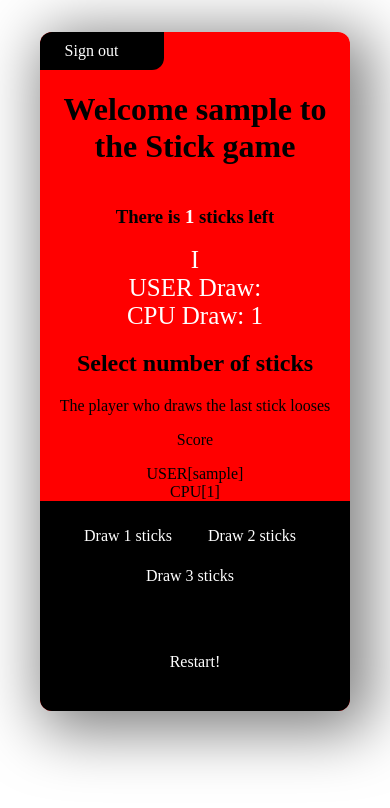
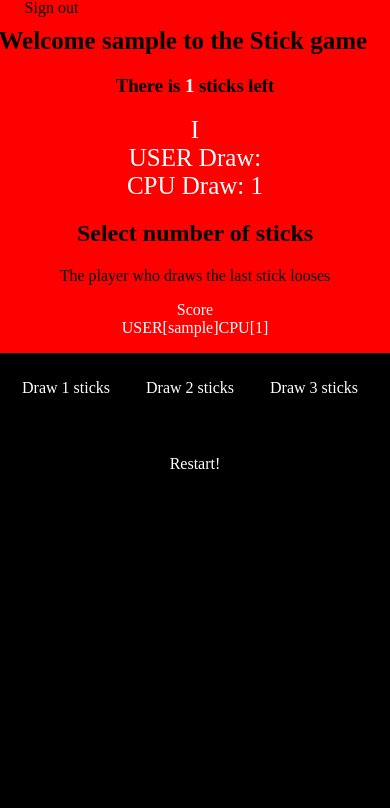
Before and after one commit to mjuu/1DV608_Sticks, a PHP site: page / in a window 390 px wide. Shown: the top 808 px of the page. Run offline with PHP 8.4, Linux system fonts and the light colour scheme; the visitor is signed in with stand-in values (Sample User, id 1).

Commit message:
Design fix and made the game harder.

```diff
--- a/style.css
+++ b/style.css
@@ -5,7 +5,6 @@
     display: -ms-flexbox;
     display: -webkit-flex;
     display: inline-flex;
-
     -webkit-flex-flow: column wrap;
     flex-flow: column wrap;
     font-weight: bold;
@@ -35,9 +34,6 @@ header {
     display: flex;
     text-align: center;
     background-color: red;
-}
-nav{
-    text-align: left;
 }
 
 main {
@@ -70,27 +66,8 @@ main {
 .aside-4 {
     background: black;
     text-align: center;
+    height: 50px;
 }
-
-@media all and (min-width: 600px) {
-    .aside {
-        flex: 1 auto;
-        flex-flow:column;
-        flex-direction: row;
-        margin: 0;
-    }
-}
-/*
-*@media all and (min-width: 800px) {
-    .main    { flex: 1 10px; }
-    .main    { order: 6; }
-    .aside-1 { order: 2; }
-    .aside-2 { order: 3; }
-    .aside-3 { order: 4; }
-    .aside-4 { order: 5; }
-    .footer  { order: 6; }
-}
-*/
 
 body {
     padding: 2em;
@@ -117,14 +94,12 @@ body{
 }
 html{
 
-    /*
-    background: url("https://wallpaperscraft.com/image/nets_sticks_woven_basket_18465_1920x1080.jpg") no-repeat center center fixed;
+   /* background: url("https://wallpaperscraft.com/image/nets_sticks_woven_basket_18465_1920x1080.jpg") no-repeat center center fixed;
    */
     -webkit-background-size: cover;
     -moz-background-size: cover;
     -o-background-size: cover;
     background-size: cover;
-
 }
 
 ol{
@@ -146,7 +121,6 @@ a {
     color: black;
     text-align: center;
     text-decoration: none;
-
 }
 
 nav {
@@ -197,7 +171,6 @@ nav a:active{
     display: inline-block;
     width: 100%;
     text-align: left;
-
 }
 #login ul{
     overflow: hidden;
@@ -238,7 +211,6 @@ nav a:active{
     color: black;
 }
 fieldset{
-
     border: hidden;
     background-color: black;
     border-radius: 12px 12px 12px 12px;
@@ -255,7 +227,6 @@ fieldset{
 fieldset p{
     color: red;
     font-size: 18px;
-
 }
 #legend1{
     border: hidden;
@@ -265,7 +236,6 @@ fieldset p{
     padding-top: 25px;
     font-size: 20px;
     overflow: hidden;
-
 
 }
 #legend2{
@@ -278,12 +248,9 @@ fieldset p{
     text-align: left;
     font-size: 20px;
     overflow: hidden;
-
-
 }
 form{
     background-color: white;
-
 }
 label{
     float: none;
@@ -389,23 +356,11 @@ li a:active{
     margin: 0;
     text-decoration: none;
 }
-/* hides if user want to see page without css*/
-#hide{
-    display: inline;
-    color: black;
-}
 
 .draws{
     background-color: red;
     font-size: 25px;
 }
-/*
-a:link#restart{
-    color: red;
-    background-color: red;
-
-}
-*/
 
 a:link#restart{
 
@@ -466,9 +421,150 @@ a:active#restart1{
     background-color: gray;
     color: black;
 }
+#score{
+    color: white;
+}
 footer{
     display: flex;
     align-items: flex-end;
     background-color: red;
     margin: 0;
 }
+@media screen and (min-width: 600px){
+    #wrapper {
+        width: 50%;
+        height: auto;
+
+    }
+}
+
+@media screen and (max-width: 500px){
+    header, nav, main, footer, section{display: block;}
+    html,body{
+        margin: 0px;
+        height: 480px;
+    }
+    header {
+        height: auto;
+        display: flex;
+        text-align: center;
+        background-color: red;
+        margin-bottom: 10px;
+    }
+    header h1{
+        font-size: 25px;
+        z-index: 2;
+        padding-top: 10px;
+    }
+    main{
+        margin-top: -25px;
+        z-index: 1;
+
+        flex-wrap: wrap;
+    }
+
+    nav{
+        text-align: left;
+        display: block;
+        width: 5%;
+        margin-top: -11px;
+    }
+    .aside-1 {
+        background: red;
+        color: black;
+        text-align: center;
+
+    }
+
+    .aside-2 {
+        background: red;
+        color: white;
+        text-align: center;
+
+        height: auto;
+
+    }
+    .aside-3 {
+        background: red;
+        text-align: center;
+        height: auto;
+        z-index: 3;
+    }
+    .aside-4 {
+        background: black;
+        height: auto;
+        text-align: center;
+        display: inline-block;
+        z-index: 3;
+
+    }
+    footer{
+        display: flex;
+        align-items: flex-end;
+        background-color: red;
+        margin-top: -10px;
+        z-index: 1;
+        height: auto;
+    }
+
+    body {
+        padding: 0em;
+        height: 480px;
+    }
+
+
+    #wrapper {
+        width: 100%;
+        height: auto;
+        margin: 0 auto;
+        overflow: hidden;
+        position: relative;
+        box-shadow: 0px 0px 0px 0px rgba(0,0,0,0.5);
+        border-radius: 0px 0px 0px 0px;
+        background-color: black;
+        display: block;
+
+    }
+    html{
+        background: black;
+        -webkit-background-size: cover;
+        -moz-background-size: cover;
+        -o-background-size: cover;
+        background-size: cover;
+    }
+
+    .loginBG{
+        background-color: black;
+        display: block;
+        flex-direction: column;
+    }
+    form{
+        background-color: black;
+    }
+    fieldset{
+        background-color: white;
+        color: black;
+        opacity: 1;
+    }
+    #login a:visited{
+        background-color: red;
+        color: white;
+    }
+    #login a:hover{
+        background-color: white;
+        color: black;
+        transition:0.5s;
+    }
+    input[type="submit"]{
+        background-color: red;
+        color: black;
+    }
+
+    input[type="submit"]:hover{
+        background-color: black;
+        color: red;
+        opacity: 0.8;
+    }
+
+
+}
--- a/view/LoginView.php
+++ b/view/LoginView.php
@@ -144,7 +144,7 @@ class LoginView{
              <title>Sticks Login</title>
              <meta charset="UTF-8">
              <meta name="viewport" content="width=device-width, initial-scale=1.0">
-             <meta name="theme-color" content="yellow">
+             <meta name="theme-color" content="black">
              <link rel="stylesheet" type="text/css" href="../style.css">
           </head>
           <body>
@@ -181,7 +181,7 @@ class LoginView{
              <title>Sticks Login</title>
              <meta charset="UTF-8">
              <meta name="viewport" content="width=device-width, initial-scale=1.0">
-             <meta name="theme-color" content="blue">
+             <meta name="theme-color" content="black">
              <link rel="stylesheet" type="text/css" href="../style.css">
           </head>
 
@@ -193,13 +193,13 @@ class LoginView{
 				<fieldset>
 					<legend id="legend2">Register a new account </legend>
 					<p id="' . self::$messageId . '">' . $message . '</p>
-					<label for="' . self::$usernameReg . '">Username <p id="hide">:</p></label>
+					<label for="' . self::$usernameReg . '">Username</label>
 					<input type="text" id="' . self::$usernameReg . '" name="' . self::$usernameReg . '" value="" />
 					<br>
-					<label for="' . self::$password . '">Password <p id="hide">:</p></label>
+					<label for="' . self::$password . '">Password</label>
 					<input type="password" id="' . self::$password . '" name="' . self::$password . '" />
                     <br>
-					<label for="' . self::$repassword . '">Retype Password <p id="hide">:</p></label>
+					<label for="' . self::$repassword . '">Retype Password</label>
 					<input type="password" id="' . self::$repassword . '" name="' . self::$repassword . '" />
 					<input type="submit" name="' . self::$registerButton . '" value="register" />
 				</fieldset>
--- a/view/SticksView.php
+++ b/view/SticksView.php
@@ -27,10 +27,7 @@ class SticksView{
     public $dfull;
     public $loggedU;
     public $sticksLeft;
-    public $tempArr;
     public $backupArr;
-
-
     public $finnished;
 
     public function __construct(){
@@ -47,8 +44,6 @@ class SticksView{
         if($this->restartGame()==true){
             $this->stickModel->setArr(22);
         }
-
-        $this->tempArr =$this->stickModel->getArr();
     }
 
     public function draw1(){
@@ -107,9 +102,6 @@ class SticksView{
                 $this->renderV2();
             }
         }
-
-
-
     }
     public function startGame(){
         if(isset($_SESSION['sticks'])!=true){
@@ -142,21 +134,6 @@ class SticksView{
         }
     }
 
-
-    public function cpuDraw(){
-        var_dump($this->sticksLeft);
-        if($this->sticksLeft==0){
-            $this->stickModel->setCPUWin();
-        }
-        echo $this->stickModel->cpu();
-        if($this->sticksLeft == 0){
-            $this->stickModel->setUSERWin();
-        }
-        echo '<br>'.$this->stickModel->getArrSize();
-
-        $this->renderV1();
-    }
-
     public function sticksDrawed(){
 
             $userDraw='';
@@ -167,7 +144,6 @@ class SticksView{
             }elseif ($this->draw3Clicked()){
                 $userDraw='3';
             }
-
             return '
         <div class="draws">USER Draw: '.$userDraw.'
         <br>CPU Draw: '.$_SESSION['cpu'].'</div>';
@@ -176,7 +152,6 @@ class SticksView{
 
     public function renderV1(){
       //  echo 'V1';
-
         echo $this->htmlStart();
         echo $this->headStart();
         echo $this->bodyStart();
@@ -189,7 +164,6 @@ class SticksView{
 
         echo $this->headerEnd();
 
-
         echo $this->mainStart();
         if($this->arraySizeCheck()===0){
             echo $this->printSticks(0,0);
@@ -197,7 +171,6 @@ class SticksView{
         }else{
             echo $this->printSticksNR($this->stickModel->getArrSize());//
         }
-
         echo $this->mainEnd();
 
         //Shows sticks
@@ -258,8 +231,6 @@ class SticksView{
 
         //Shows how many sticks left
         echo $this->mainStart();
-       // if($this->arraySizeCheck()===0){
-           // echo $this->printSticks('0','Restart if you want to play again');
         if($this->stickModel->getUserWin()==NULL &&$this->stickModel->getCPUWin()==NULL){
             echo $this->printSticksNR($this->stickModel->getArrSize());
         }
@@ -269,7 +240,6 @@ class SticksView{
         //Shows sticks
         echo $this->displayStart();
         if($this->arraySizeCheck()===0){
-           // echo $this->printSticks('0','Restart if you want to play again');
         }elseif($this->stickModel->getUserWin()==NULL &&$this->stickModel->getCPUWin()==NULL){
             echo $this->printOnlySticks($this->stickModel->printArr($this->stickModel->getArr()));
         }
@@ -307,10 +277,10 @@ class SticksView{
     public function renderFallback(){
 
        // echo 'fallback';
+        /*TODO*/
         if($this->sticksLeft>0){
             $this->backupArr = array_fill(1,$this->sticksLeft, 'I ');
         }
-        //echo $this->stickModel->cpu();
 
         echo $this->htmlStart();
         echo $this->headStart();
@@ -371,6 +341,8 @@ class SticksView{
 
     }
 
+    //remove this
+    /*TODO*/
     public function arraySizeCheck(){
         if($this->stickModel->getArrSize()===0){
             return 0;
@@ -478,7 +450,7 @@ class SticksView{
     }
     public function userWelcome(){
         return '
-     <H1 class="flex-item">Welcome '.$this->user.' to the Stick game</H1>';
+     <H1>Welcome '.$this->user.' to the Stick game</H1>';
     }
     public function printSticks($sticksValue,$printSticks){
         return '
@@ -488,7 +460,7 @@ class SticksView{
 
     public function printSticksNR($sticksValue){
         return '
-     <p><h3>There is <p id="stickValue">'.$sticksValue.'</p>  sticks left</h3></p>';
+    <p><h3>There is <p id="stickValue">'.$sticksValue.'</p>  sticks left</h3></p>';
     }
 
     public function printOnlySticks($printSticks){
@@ -505,23 +477,17 @@ class SticksView{
 		</ol>';
     }
     public function drawInfo(){
-        if(isset($_SESSION['UserScore'])!=true){
-            $_SESSION['CPUScore']='';
-            $_SESSION['UserScore']='';
-        }
         return '
      <p><h2>Select number of sticks</h2></p>
 	 <p>The player who draws the last stick looses</p>
-	 <p id="score">Score</p>
-	 '.$this->stickModel->getScoreUser().'<br>'.$this->stickModel->getScoreCPU();
+	 <p id="score">Score
+	 <br> '.$this->stickModel->getScoreUser().$this->stickModel->getScoreCPU().'</p>';
     }
 
-    public function showStartButton(){
-        return "<a href='?" . self::$startG . "'> Play!</a>";
-    }
     public function showRestartButton1(){
         return "<a href='?" . self::$reStart . "' id='restart1'> Restart!</a>";
     }
+    /*TODO*/ //remove?
     public function showRestartButton(){
         return "<a href='?" . self::$reStart . "' id='restart'> Restart!</a>";
     }
@@ -546,20 +512,17 @@ class SticksView{
         }
     }
 
-    public function draw2Clicked()
-    {
+    public function draw2Clicked(){
         if((isset($_GET[self::$draw2]))===true){
             return true;
         }
     }
-    public function draw3Clicked()
-    {
+    public function draw3Clicked(){
         if((isset($_GET[self::$draw3]))===true){
             return true;
         }
     }
-    public function restartClicked()
-    {
+    public function restartClicked(){
         if((isset($_GET[self::$reStart]))===true){
             return true;
         }
```
Also changed, not shown: model/SticksModel.php (+39 -31 lines).
